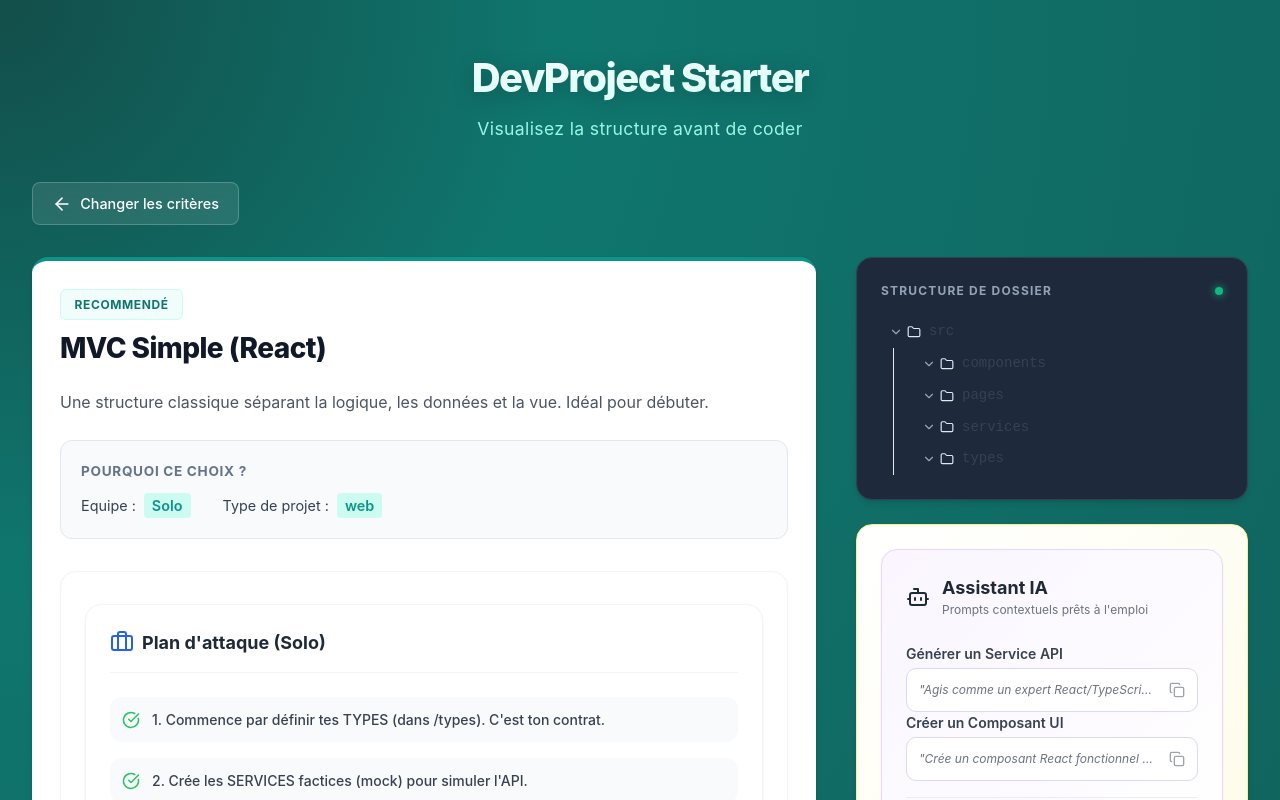
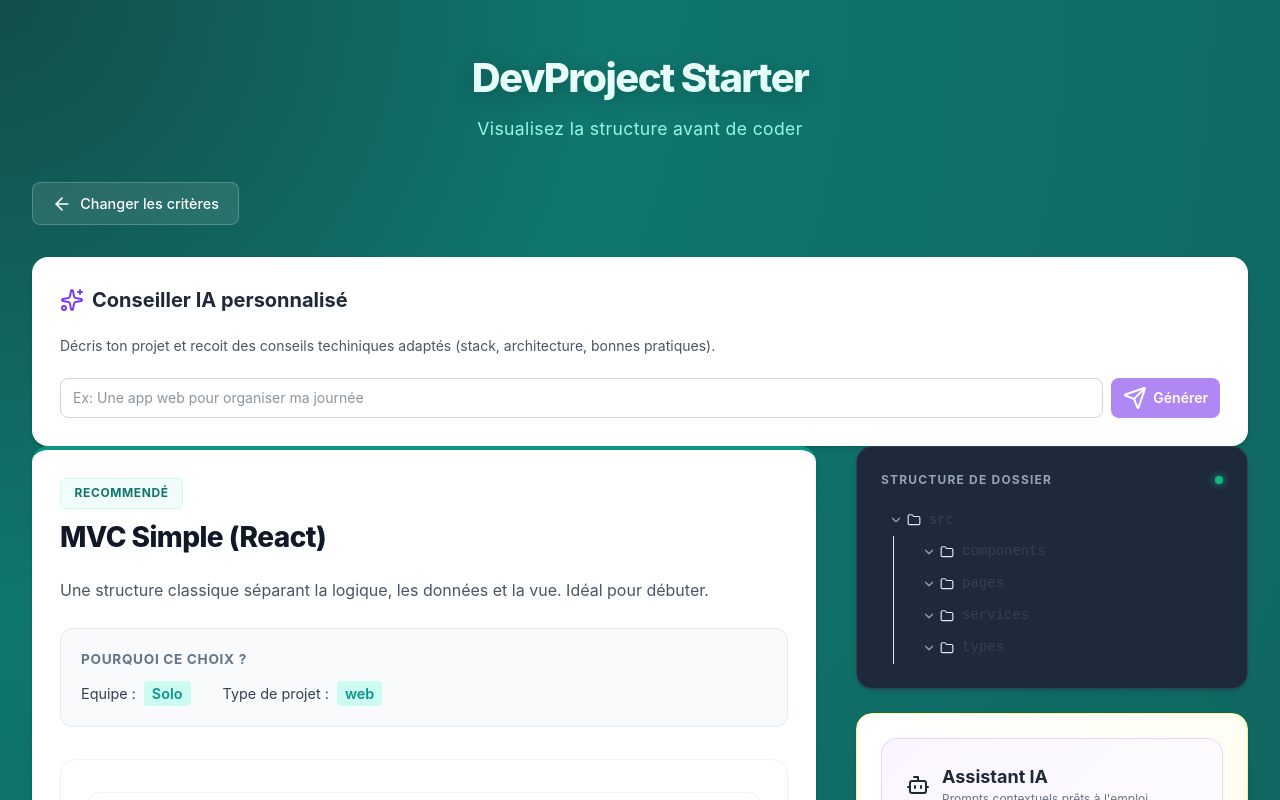
Before and after one commit to NagimaBouchikhi/dev-project-starter, a React (Vite) app: page / in a window 1280 px wide. Both pictures are taken after a click on the button "Trouver mon architecture". Shown: the top 800 px of the page. Built offline with nearby package versions, Linux system fonts and the light colour scheme.

Commit message:
feat: init AI integration with Gemini

```diff
--- /dev/null
+++ b/api/generate.js
@@ -0,0 +1,43 @@
+import { GoogleGenerativeAI } from "@google/generative-ai";
+
+export default async function handler(req,res) {
+
+    //securite: on accepte uniquement la req post
+    if (req.method !== 'POST') {
+        return res.status(405).json({error: 'Method Not Allowed'});
+    }
+
+    //On recup la clé depuis les variables d'env vercel
+    const API_KEY = process.env.GOOGLE_API_KEY
+    if (!API_KEY) {
+        return res.status(500).json({error: 'API Key not configured'});
+    }
+
+    try {
+        //on recup context send by front
+        const {promptContext} = req.body;
+
+        //On config gemini
+        const genAI = new GoogleGenerativeAI(API_KEY);
+        const model = genAI.getGenerativeModel('gemini-1.5-flash'); //modele rapide et gratuit
+
+        //On prepare le prompt pour l'ai
+        const finalPrompt = `
+            Tu es un architecte logiciel expert (Tech Lead).
+            L'utilisateur veut créer ce projet : "${promptContext}".
+
+            Donne-lui 3 conseils très spécifiques, courts et techniques pour réussir ce projet précis.
+            Ne fais pas de généralités. Parle de librairies spécifiques ou de pièges à éviter pour CE sujet.
+            Format de réponse : Texte simple, bullet points.
+        `;
+
+        //on genere
+        const result = await model.generateContent(finalPrompt);
+        const response = await result.response.text();
+
+        return res.status(200).json({output:response});
+    } catch(error) {
+        console.error('Error generating content:', error);
+        return res.status(500).json({error: 'Error generating content'});
+    }
+}
--- a/package.json
+++ b/package.json
@@ -10,6 +10,7 @@
     "preview": "vite preview"
   },
   "dependencies": {
+    "@google/generative-ai": "^0.24.1",
     "lucide-react": "^0.562.0",
     "react": "^19.2.0",
     "react-dom": "^19.2.0"
--- a/src/App.tsx
+++ b/src/App.tsx
@@ -8,6 +8,7 @@
 import { TeamRoles } from './components/TeamRole';
 import { FirstSteps } from './components/FirstSteps';
 import { AIPrompts } from './components/AIPrompts';
+import { AIAdvisor } from './components/AIAdvisor';
 
 function App() {
 
@@ -62,6 +63,12 @@
             <ArrowLeft size={20} />
             Changer les critères
           </button>
+
+          {/**AI Conseil*/}
+          <div className='app-ai-advisor'>
+            <AIAdvisor/>
+          </div>
+
 
           <div className='app-grid'>
           {/**Colonne de gauche info architecture + team role + first steps */}
--- /dev/null
+++ b/src/components/AIAdvisor.tsx
@@ -0,0 +1,92 @@
+import React, { useState } from 'react';
+import { Sparkles, Send, Loader2 } from 'lucide-react';
+import '../styles/AIAdvisor.css'
+
+export const AIAdvisor: React.FC = () => {
+
+    const [description, setDescription] = useState('');
+    const [advice, setAdvice] = useState('');
+    const [loading,setLoading] = useState(false);
+
+    const handleAskAI = async () => {
+        if (!description.trim()) return;
+
+        setLoading(true);
+        setAdvice('');
+
+        try {
+            const response = await fetch('api/generate',{
+                method: 'POST',
+                headers: {'Content-Type': 'application/json'},
+                body: JSON.stringify({promptContext: description})
+            });
+
+            const data = await response.json()
+            setAdvice(data.output ?? "L'IA n'a pas pu repondre");
+        } catch (error) {
+            console.error(error);
+            setAdvice('Erreur de connexion');
+        } finally {
+            setLoading(false)
+        }
+    };
+
+
+    return (
+        <section className='ai-advisor app-card'>
+
+            {/**Header */}
+            <header className='ai-advisor-header'>
+                <Sparkles className='ai-advisor-icon'/>
+                <h3 className='ai-advisor-title'>
+                    Conseiller IA personnalisé
+                </h3>
+            </header>
+
+            {/**Description */}
+            <p className="ai-advisor-description">
+                Décris ton projet et recoit des conseils techiniques adaptés
+                (stack, architecture, bonnes pratiques).
+            </p>
+
+            {/**Input */}
+            <div className="ai-advisor-form">
+                <input
+                    type="text"
+                    value={description}
+                    onChange={(e) => setDescription(e.target.value)}
+                    placeholder="Ex: Une app web pour organiser ma journée "
+                    className='ai-advisor-input'
+                    onKeyDown={(e) => e.key === 'Enter' && handleAskAI()}
+                />
+
+                <button
+                    className='ai-advisor-submit'
+                    onClick={handleAskAI}
+                    disabled={loading || !description}
+                >
+                    {loading ? (
+                        <Loader2 className='ai-advisor-loading'/>
+                    ) : (
+                        <Send/>
+                    )}
+                    <span>Générer</span>
+                </button>
+            </div>
+
+            {/**Response */}
+            {advice && (
+                <div className='ai-advisor-response'>
+                    <h4 className='ai-advisor-response-title'>
+                        Conseil de l'architecte
+                    </h4>
+                    <div className='ai-advisor-response-client'>
+                        {advice}
+                    </div>
+                </div>
+            )}
+
+        </section>
+
+    )
+}
--- /dev/null
+++ b/src/styles/AIAdvisor.css
@@ -0,0 +1,122 @@
+
+.ai-advisor {
+  display: flex;
+  flex-direction: column;
+  gap: 1.25rem;
+}
+
+/* Header */
+.ai-advisor-header {
+  display: flex;
+  align-items: center;
+  gap: 0.5rem;
+}
+
+.ai-advisor-icon {
+  color: #7c3aed; /* violet doux */
+}
+
+.ai-advisor-title {
+  font-size: 1.25rem;
+  font-weight: 700;
+  color: #1f2937;
+}
+
+/* Description */
+.ai-advisor-description {
+  font-size: 0.875rem;
+  color: #4b5563;
+  line-height: 1.6;
+}
+
+/* Form */
+.ai-advisor-form {
+  display: flex;
+  gap: 0.5rem;
+}
+
+.ai-advisor-input {
+  flex: 1;
+  padding: 0.5rem 0.75rem;
+  border-radius: 0.5rem;
+  border: 1px solid #d1d5db;
+  font-size: 0.875rem;
+}
+
+.ai-advisor-input:focus {
+  outline: none;
+  border-color: #7c3aed;
+  box-shadow: 0 0 0 1px #7c3aed33;
+}
+
+/* Button */
+.ai-advisor-submit {
+  display: flex;
+  align-items: center;
+  gap: 0.4rem;
+  padding: 0.5rem 0.75rem;
+  border-radius: 0.5rem;
+  border: none;
+  cursor: pointer;
+  font-size: 0.875rem;
+  font-weight: 600;
+  background-color: #7c3aed;
+  color: #ffffff;
+  transition: background-color 0.2s ease, opacity 0.2s ease;
+}
+
+.ai-advisor-submit:hover:not(:disabled) {
+  background-color: #6d28d9;
+}
+
+.ai-advisor-submit:disabled {
+  opacity: 0.6;
+  cursor: not-allowed;
+}
+
+/* Loading */
+.ai-advisor-loading {
+  animation: spin 1s linear infinite;
+}
+
+/* Response */
+.ai-advisor-response {
+  margin-top: 0.5rem;
+  padding: 1rem;
+  border-radius: 0.75rem;
+  background-color: #f5f3ff;
+  border: 1px solid #e9d5ff;
+  animation: fadeUp 0.3s ease;
+}
+
+.ai-advisor-response-title {
+  font-size: 0.875rem;
+  font-weight: 700;
+  color: #6d28d9;
+  margin-bottom: 0.5rem;
+}
+
+.ai-advisor-response-content {
+  font-size: 0.875rem;
+  color: #374151;
+  line-height: 1.6;
+  white-space: pre-line;
+}
+
+/* Animations */
+@keyframes fadeUp {
+  from {
+    opacity: 0;
+    transform: translateY(6px);
+  }
+  to {
+    opacity: 1;
+    transform: translateY(0);
+  }
+}
+
+@keyframes spin {
+  to {
+    transform: rotate(360deg);
+  }
+}
```
Also changed, not shown: 1 other file (tests, documents, lock files or other folders).
